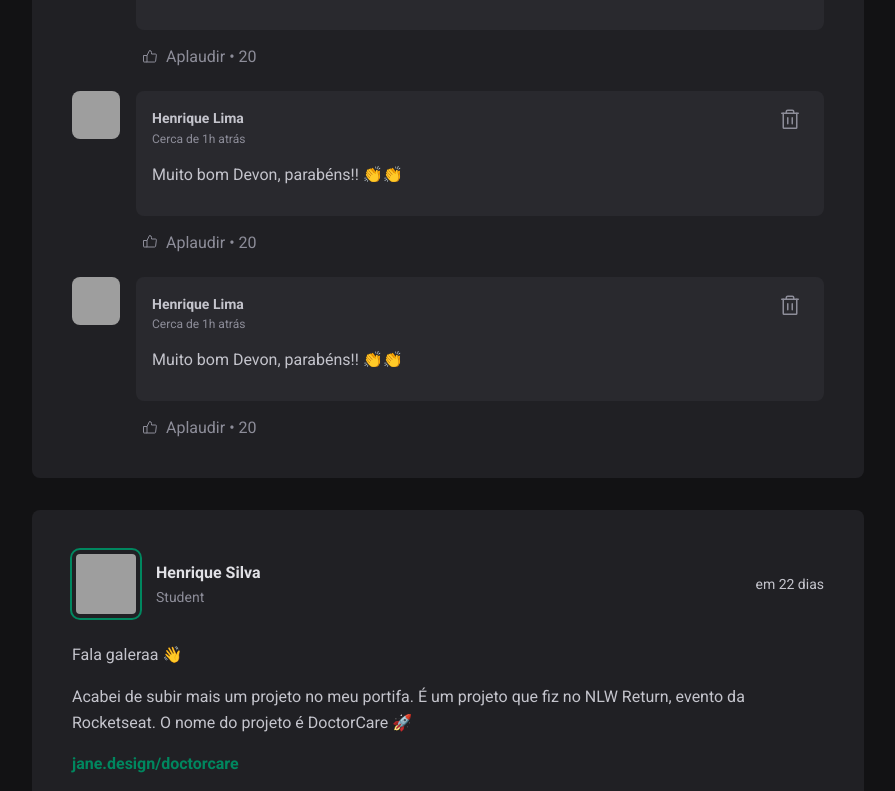
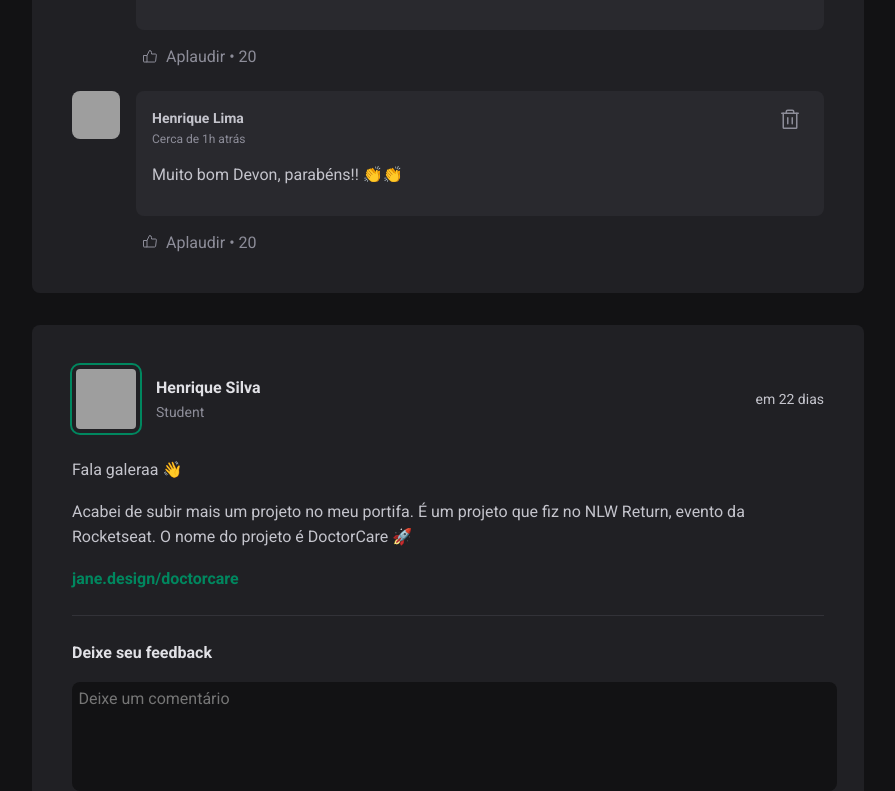
Before and after one commit to henrikesilva/feed_rocketseat, a React (Vite) app: page / in a window 1280 px wide. Shown: the part 708-1499 px from the top of the page, without its empty margins (336-1231 px from the left). Built offline with nearby package versions, Linux system fonts and the light colour scheme; grey boxes are pictures that could not be loaded.

Commit message:
Ajuste conments.jsx

```diff
--- a/src/components/Post.jsx
+++ b/src/components/Post.jsx
@@ -1,3 +1,4 @@
+import { useState } from 'react'
 import { Avatar } from './Avatar'
 import { Conment } from './Conment'
 import styles from './Post.module.css'
@@ -5,13 +6,25 @@ import styles from './Post.module.css'
 import { format, formatDistanceToNow } from 'date-fns'
 import ptBR from 'date-fns/locale/pt-BR'
 
+
 export function Post({ author, publishedAt, content }) {
+    const [conments, setConments] = useState([
+        1,
+        2,
+    ])
+
     const publishedDateFormated = format(publishedAt, "dd 'de' LLLL 'às' HH:mm'h'", { locale: ptBR })
 
     const publishedDateRelativeToNow = formatDistanceToNow(publishedAt, {
         locale: ptBR,
         addSuffix: true,
     })
+
+    function handleCreateNewConment() {
+        event.preventDefault()
+
+        setConments([...conments, conments.length + 1])
+    }
 
     return (
         <article className={styles.post}>
@@ -29,10 +42,10 @@ export function Post({ author, publishedAt, content }) {
 
             <div className={styles.content}>
                 {content.map(line => {
-                    if(line.type === 'paragraph'){
+                    if (line.type === 'paragraph') {
                         return <p>{line.content}</p>
                     }
-                    else if(line.type === 'link') {
+                    else if (line.type === 'link') {
                         return (
                             <p>
                                 <a href="">{line.content}</a>
@@ -42,7 +55,7 @@ export function Post({ author, publishedAt, content }) {
                 })}
             </div>
 
-            <form className={styles.conmentForm}>
+            <form onSubmit={handleCreateNewConment} className={styles.conmentForm}>
                 <strong>Deixe seu feedback</strong>
 
                 <textarea
@@ -55,9 +68,9 @@ export function Post({ author, publishedAt, content }) {
             </form>
 
             <div className={styles.conmentList}>
-                <Conment />
-                <Conment />
-                <Conment />
+                {conments.map(conment => {
+                    return <Conment />
+                })}
             </div>
         </article>
     )
```
